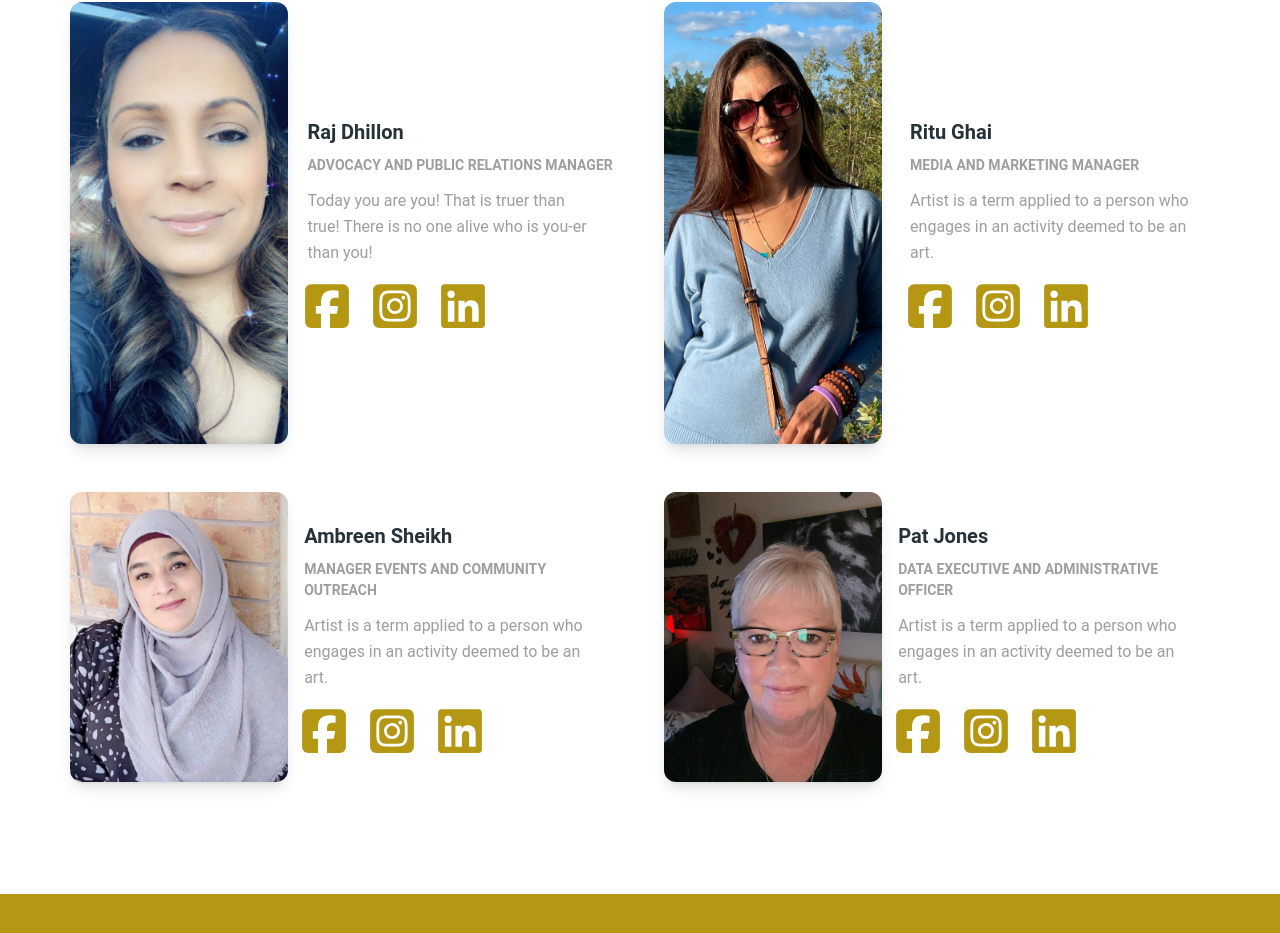
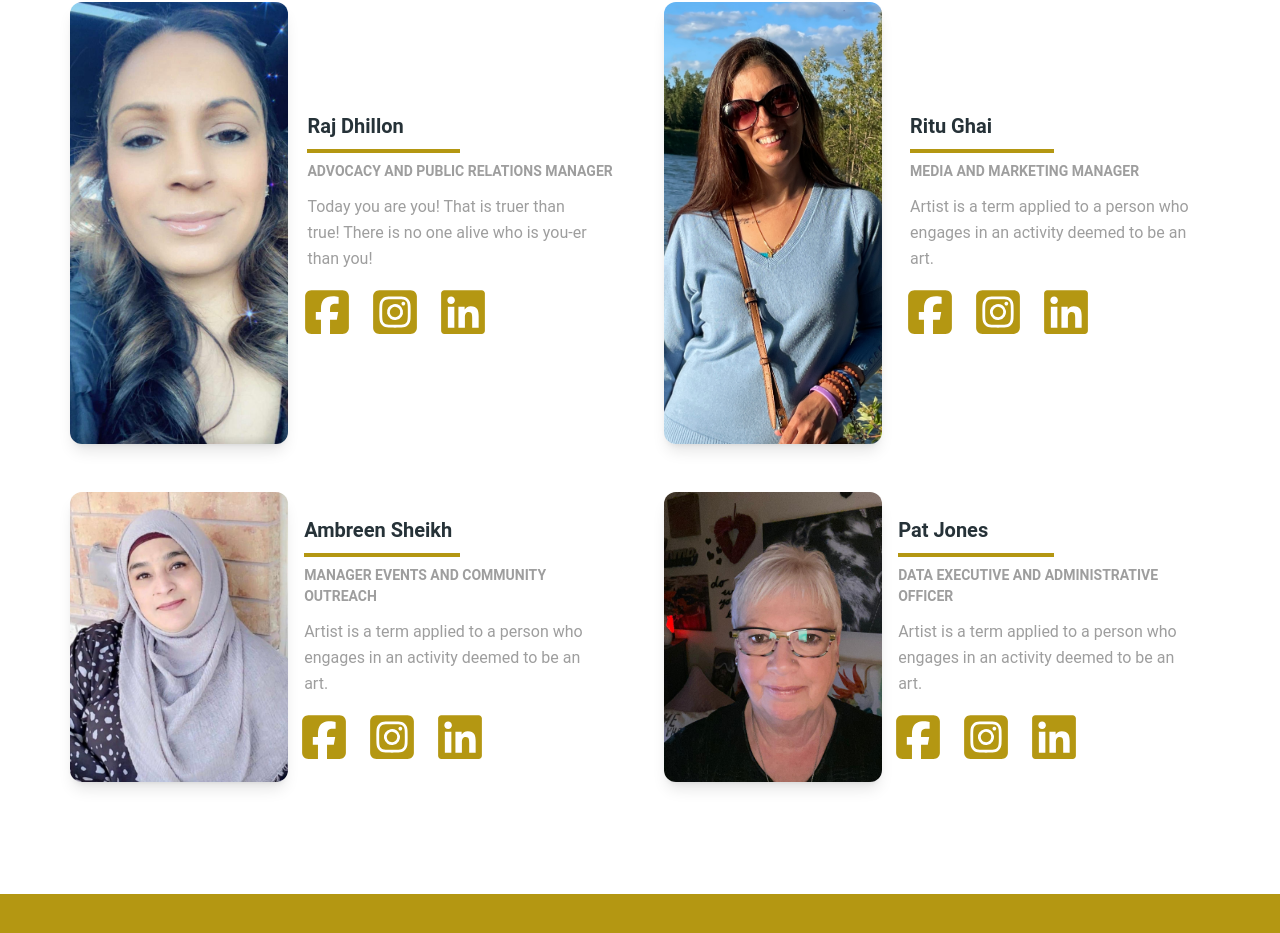
Before and after one commit to adminadbc/abcwebsite, a Next.js app: page /main/about in a window 1280 px wide. Shown: the part 2069-3002 px from the top of the page. Built offline with nearby package versions, Linux system fonts and the light colour scheme; a web font is replaced by a local one.

Commit message:
team name underline

```diff
--- a/app/ui/about/execteam.tsx
+++ b/app/ui/about/execteam.tsx
@@ -6,6 +6,7 @@ import {
   CardHeader,
   IconButton,
   Typography,
+  Tooltip,
 } from "@material-tailwind/react";
 
 import { FaSquareInstagram, FaSquareFacebook } from "react-icons/fa6";
@@ -50,9 +51,11 @@ function TeamCard({
         />
       </CardHeader>
       <CardBody className="p-0 lg:col-span-7">
-        <Typography variant="h5" color="blue-gray">
-          {name}
-        </Typography>
+        <Tooltip title={name}>
+          <Typography variant="h5" color="blue-gray">
+            {name}
+          </Typography>
+        </Tooltip>
         <Typography
           variant="small"
           className="mb-3 mt-2 font-bold uppercase !text-gray-500"
--- a/app/ui/about/operteam.tsx
+++ b/app/ui/about/operteam.tsx
@@ -43,6 +43,7 @@ function TeamCard({ img, name, title, desc }: TeamCardPropsType) {
         <Typography variant="h5" color="blue-gray">
           {name}
         </Typography>
+        <div className="flex-grow border-t-4 border-abcf w-1/2 mt-2"></div>
         <Typography
           variant="small"
           className="mb-3 mt-2 font-bold uppercase !text-gray-500"
--- a/package.json
+++ b/package.json
@@ -11,6 +11,7 @@
   "dependencies": {
     "@heroicons/react": "^2.1.3",
     "@material-tailwind/react": "^2.1.9",
+    "@mui/material": "^5.15.15",
     "@next/font": "^14.1.4",
     "awesome": "^0.0.7",
     "clsx": "^2.1.0",
```
Also changed, not shown: 1 other file (tests, documents, lock files or other folders).
